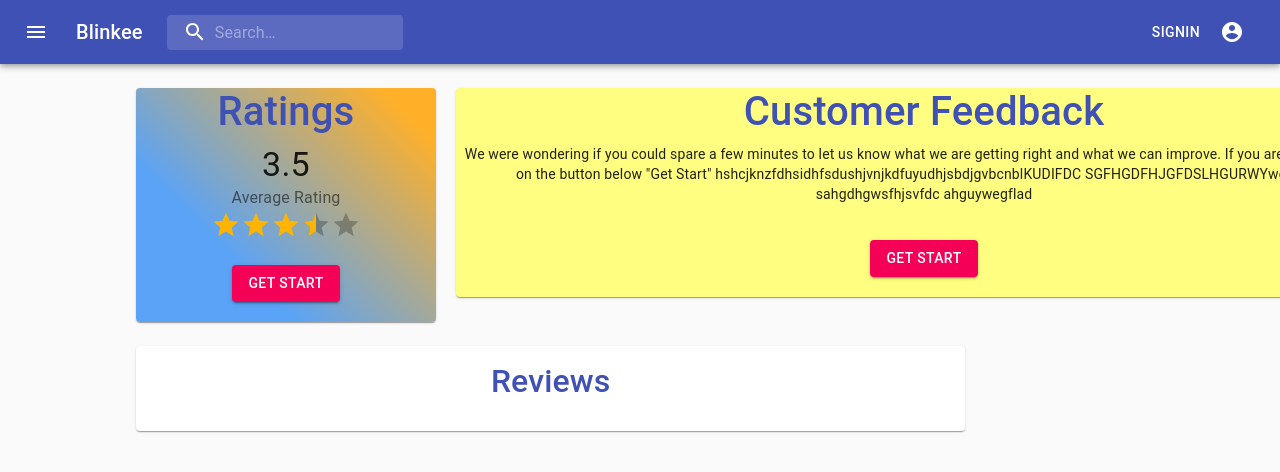
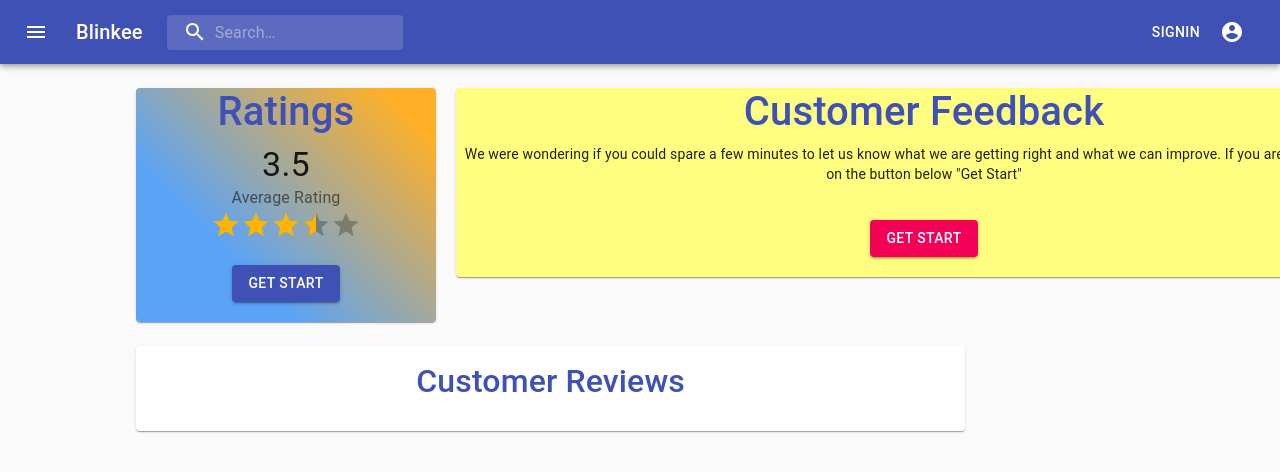
Before and after one commit to Chehan-nethsara/E-commerce_Blinkee, a React (Create React App) app: page /feedback in a window 1280 px wide. Shown: the top 472 px of the page. Built offline with nearby package versions, Linux system fonts and the light colour scheme.

Commit message:
updated coupon and feedback new

```diff
--- a/src/component/feedback/chart.js
+++ b/src/component/feedback/chart.js
@@ -21,11 +21,6 @@ export default function Chart() {
                     We were wondering if you could spare a few minutes to let us know
                 what we are getting right and what we can improve. If you are game just
                 click on the button below "Get Start"
-                hshcjknzfdhsidhfsdushjvnjkdfuyudhjsbdjgvbcnblKUDIFDC
-                SGFHGDFHJGFDSLHGURWYwgehgwb;
-                sahgdhgwsfhjsvfdc
-                ahguywegflad
-
             </p>
             <div>
             <br/>
--- a/src/component/feedback/feebackDes.js
+++ b/src/component/feedback/feebackDes.js
@@ -34,7 +34,7 @@ export default function Deposits() {
                 <Button
                     type="submit"
                     variant="contained"
-                    color="secondary"
+                    color="primary"
                     className={classes.feedbackBtn}
                 >
                     Get Start
--- a/src/component/feedback/reviews.js
+++ b/src/component/feedback/reviews.js
@@ -13,7 +13,7 @@ export default function Orders() {
     const classes = useStyles();
     return (
         <React.Fragment>
-            <Title><h2>Reviews</h2></Title>
+            <Title><h2>Customer Reviews</h2></Title>
 
         </React.Fragment>
 
--- a/src/component/register.js
+++ b/src/component/register.js
@@ -208,7 +208,7 @@ class RegisterComponent extends React.Component {
                                                 </div>
                                             </div>
                                         </div>
-                                        <MDBBtn type="submit" color="secondary">
+                                        <MDBBtn type="submit" color="primary">
                                             Create
                                         </MDBBtn>
                                     </form>
```
